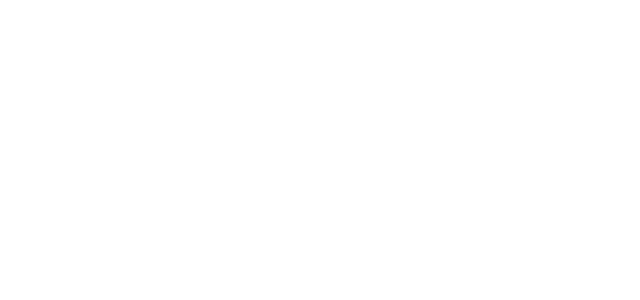
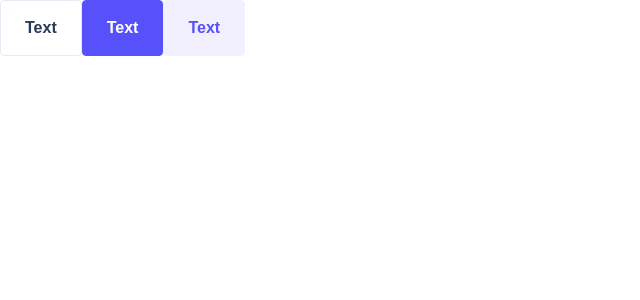
Before and after one commit to The-OpenDAO/sos-market, a React (Create React App) app: page / in a window 1280 px wide. Shown: the top 300 px of the page, without its empty margins (0-640 px from the left). Built offline with nearby package versions, Linux system fonts and the light colour scheme.

Commit message:
feat: create default, primary and secondary variants

```diff
--- a/src/App.js
+++ b/src/App.js
@@ -1,7 +1,13 @@
 import React from 'react';
 
+import Button from 'components/button';
+
 function App() {
-  return <div className="App" />;
+  return (
+    <div className="App">
+      <Button />
+    </div>
+  );
 }
 
 export default App;
--- /dev/null
+++ b/src/components/button/button.module.scss
@@ -0,0 +1,88 @@
+@import 'styles/colors';
+
+.button {
+  cursor: pointer;
+  touch-action: manipulation;
+
+  margin: 0px;
+  padding: 16px 24px;
+
+  outline: none;
+  border-radius: 4px;
+
+  font-size: 16px;
+  font-weight: bold;
+  font-stretch: normal;
+  font-style: normal;
+  line-height: 1.4;
+  letter-spacing: normal;
+  text-align: center;
+
+  transition: 220ms all ease-in-out;
+
+  &:disabled {
+    cursor: unset;
+    touch-action: unset;
+  }
+}
+
+.default {
+  @extend .button;
+  color: $gray-900;
+  background-color: $white;
+
+  border: 1px solid $gray-300;
+
+  &:hover {
+    background-color: $gray-300;
+  }
+
+  &:disabled {
+    color: $gray-500;
+    background-color: $white;
+
+    border: 1px solid $gray-500;
+  }
+}
+
+.primary {
+  @extend .button;
+  color: $white;
+  background-color: $primary-500;
+
+  border: 1px solid $primary-500;
+
+  &:hover {
+    background-color: $primary-900;
+
+    border: 1px solid $primary-900;
+  }
+
+  &:disabled {
+    background-color: $primary-400;
+
+    border: 1px solid $primary-400;
+  }
+}
+
+.secondary {
+  @extend .button;
+  color: $primary-500;
+  background-color: $primary-100;
+
+  border: 1px solid $primary-100;
+
+  &:hover {
+    color: $primary-500;
+    background-color: $primary-300;
+
+    border: 1px solid $primary-300;
+  }
+
+  &:disabled {
+    color: $primary-200;
+    background-color: $primary-100;
+
+    border: 1px solid $primary-100;
+  }
+}
--- /dev/null
+++ b/src/components/button/index.js
@@ -0,0 +1,21 @@
+import React from 'react';
+
+import styles from './button.module.scss';
+
+function Button() {
+  return (
+    <>
+      <button type="button" className={styles.default}>
+        Text
+      </button>
+      <button type="button" className={styles.primary}>
+        Text
+      </button>
+      <button type="button" className={styles.secondary}>
+        Text
+      </button>
+    </>
+  );
+}
+
+export default Button;
--- a/src/styles/_colors.scss
+++ b/src/styles/_colors.scss
@@ -1,7 +1,10 @@
 $primary-900: #070283;
 $primary-700: #3033be;
 $primary-500: #5751fc;
+$primary-400: #aba8fd;
 $primary-300: #d2d1fe;
+$primary-200: #d2d0fe;
+$primary-100: #f2f0ff;
 
 $success-900: #008860;
 $success-500: #24b98c;
```
Also changed, not shown: jsconfig.json (+4 -4 lines).
